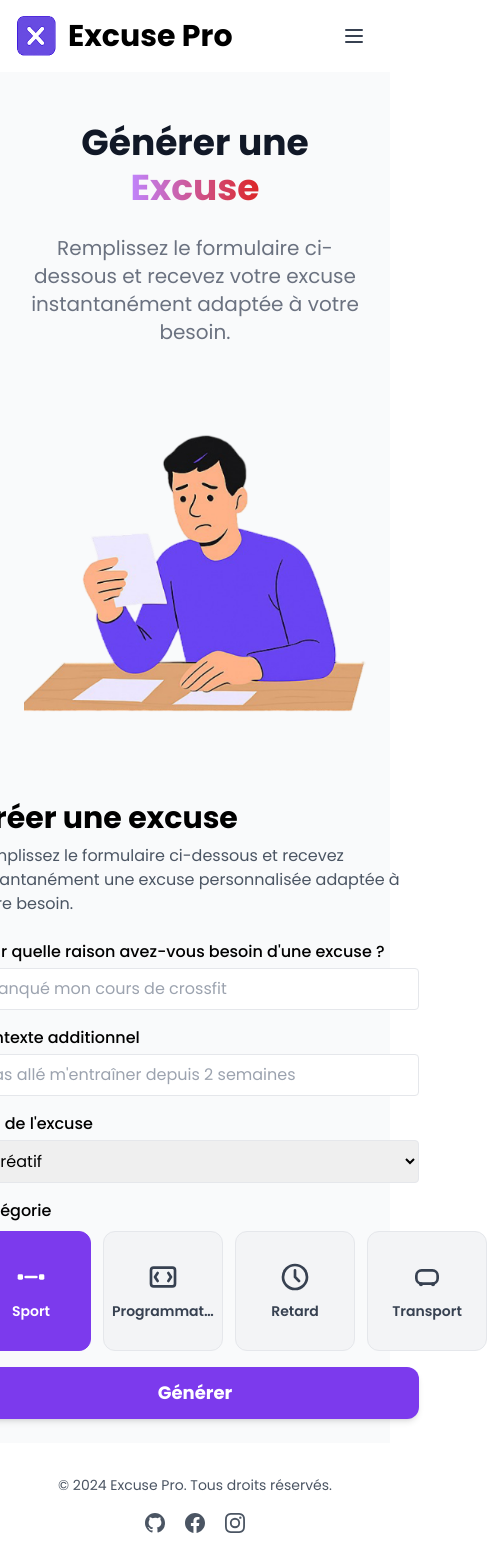
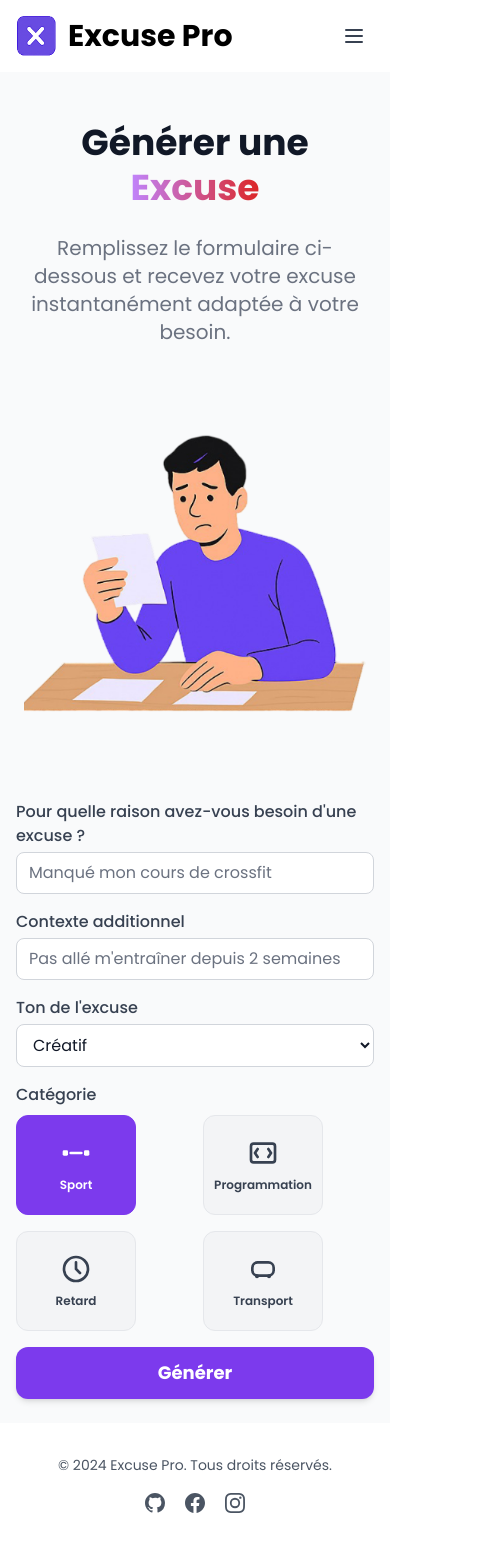
Before and after one commit to IZUKADEV/brief3_react_excusepro, a React (Vite) app: page /generer in a window 390 px wide. Shown: the whole page, 487 px wide, since content can reach past the window. Built offline with nearby package versions, Linux system fonts and the light colour scheme.

Commit message:
Form Responsive

```diff
--- a/src/component/Form.tsx
+++ b/src/component/Form.tsx
@@ -35,7 +35,7 @@ function AnimatedField({ label, children }: { label: string; children: ReactNode
       transition={{ duration: 0.4 }}
       className="flex flex-col items-start"
     >
-      <label className="block font-medium mb-1 text-left">{label}</label>
+      <label className="block font-medium mb-1 text-left text-gray-700 dark:text-gray-200">{label}</label>
       {children}
     </motion.div>
   );
@@ -47,14 +47,16 @@ function Card({ selected, onClick, icon, title }: { selected?: boolean; onClick?
       type="button"
       whileTap={{ scale: 0.96 }}
       whileHover={{ scale: 1.04 }}
-      className={`flex flex-col items-center justify-center py-7 px-2 rounded-xl border transition-all w-[120px] h-[120px] overflow-hidden
-        ${selected ? "bg-violet-600 text-white border-violet-600" : "bg-gray-100 text-gray-700 border-gray-200"}`}
+      className={`flex flex-col items-center justify-center py-4 px-2 rounded-xl border transition-all w-full max-w-[120px] lg:max-w-[150px] h-[100px] lg:h-[130px] overflow-hidden
+        ${selected
+          ? "bg-violet-600 text-white border-violet-600 dark:bg-violet-500 dark:border-violet-500"
+          : "bg-gray-100 text-gray-700 border-gray-200 dark:bg-gray-800 dark:text-gray-200 dark:border-gray-700 hover:bg-gray-200 dark:hover:bg-gray-700"
+        }`}
       onClick={onClick}
       aria-pressed={selected}
-      style={{ minWidth: 120, maxWidth: 120 }}
     >
-      <span className="mb-2">{icon}</span>
-      <span className="text-sm font-semibold text-center truncate w-full block">{title}</span>
+      <span className="mb-2 lg:mb-3">{icon}</span>
+      <span className="text-xs lg:text-sm font-semibold text-center truncate w-full block">{title}</span>
     </motion.button>
   );
 }
@@ -111,39 +113,27 @@ export default function Form() {
   }
 
   return (
-    <motion.main initial={{ opacity: 0 }} animate={{ opacity: 1 }}>
+    <motion.main
+      initial={{ opacity: 0 }}
+      animate={{ opacity: 1 }}
+      className="flex flex-col w-full px-4 sm:px-6 lg:px-8"
+    >
       <motion.section
-        className="max-w-md mx-auto p-0 mt-8"
+        className="mt-8 w-full max-w-2xl lg:max-w-4xl"
         initial={{ scale: 0.95, opacity: 0 }}
         animate={{ scale: 1, opacity: 1 }}
         transition={{ duration: 0.5 }}
       >
-        <motion.h1
-          className="text-3xl font-bold mb-2 text-left"
-          initial={{ opacity: 0, y: -30 }}
-          animate={{ opacity: 1, y: 0 }}
-          transition={{ duration: 0.5 }}
-        >
-          Créer une excuse
-        </motion.h1>
-        <motion.p
-          className="mb-6 text-gray-600 text-left"
-          initial={{ opacity: 0, y: -10 }}
-          animate={{ opacity: 1, y: 0 }}
-          transition={{ delay: 0.2, duration: 0.5 }}
-        >
-          Remplissez le formulaire ci-dessous et recevez instantanément une excuse personnalisée adaptée à votre besoin.
-        </motion.p>
         {loading ? (
-          <div className="text-center text-gray-500">Chargement des excuses…</div>
+          <div className="text-center text-gray-500 dark:text-gray-400">Chargement des excuses…</div>
         ) : error ? (
-          <div className="text-center text-red-500">{error}</div>
+          <div className="text-center text-red-500 dark:text-red-400">{error}</div>
         ) : (
           <motion.form className="space-y-4" initial="hidden" animate="visible" onSubmit={handleSubmit}>
             <AnimatedField label="Pour quelle raison avez-vous besoin d'une excuse ?">
               <motion.input
                 type="text"
-                className="w-full border rounded px-3 py-2 focus:outline-none focus:ring-2 focus:ring-violet-500"
+                className="w-full border rounded-lg px-3 py-2 focus:outline-none focus:ring-2 focus:ring-violet-500 bg-white dark:bg-gray-800 border-gray-300 dark:border-gray-600 text-gray-900 dark:text-white placeholder-gray-500 dark:placeholder-gray-400"
                 placeholder="Manqué mon cours de crossfit"
                 value={reason}
                 onChange={e => setReason(e.target.value)}
@@ -156,7 +146,7 @@ export default function Form() {
             <AnimatedField label="Contexte additionnel">
               <motion.input
                 type="text"
-                className="w-full border rounded px-3 py-2 focus:outline-none focus:ring-2 focus:ring-violet-500"
+                className="w-full border rounded-lg px-3 py-2 focus:outline-none focus:ring-2 focus:ring-violet-500 bg-white dark:bg-gray-800 border-gray-300 dark:border-gray-600 text-gray-900 dark:text-white placeholder-gray-500 dark:placeholder-gray-400"
                 placeholder="Pas allé m'entraîner depuis 2 semaines"
                 value={context}
                 onChange={e => setContext(e.target.value)}
@@ -167,7 +157,7 @@ export default function Form() {
             </AnimatedField>
             <AnimatedField label="Ton de l'excuse">
               <motion.select
-                className="w-full border rounded px-3 py-2 focus:outline-none focus:ring-2 focus:ring-violet-500"
+                className="w-full border rounded-lg px-3 py-2 focus:outline-none focus:ring-2 focus:ring-violet-500 bg-white dark:bg-gray-800 border-gray-300 dark:border-gray-600 text-gray-900 dark:text-white"
                 value={tone}
                 onChange={e => setTone(e.target.value)}
                 initial={{ opacity: 0, x: -20 }}
@@ -185,8 +175,8 @@ export default function Form() {
               transition={{ delay: 0.4, duration: 0.4 }}
               className="flex flex-col items-start"
             >
-              <label className="block font-medium mb-2 text-left">Catégorie</label>
-              <div className="flex gap-3 w-full">
+              <label className="block font-medium mb-2 text-left text-gray-700 dark:text-gray-200">Catégorie</label>
+              <div className="grid grid-cols-2 sm:grid-cols-4 lg:grid-cols-4 gap-4 w-full">
                 {categories.map(cat => (
                   <Card
                     key={cat.key}
@@ -205,7 +195,7 @@ export default function Form() {
               initial={{ opacity: 0, y: 20 }}
               animate={{ opacity: 1, y: 0 }}
               transition={{ delay: 0.5, duration: 0.4 }}
-              className="w-full mt-4 bg-violet-600 text-white font-bold py-3 rounded-xl text-lg shadow-md hover:bg-violet-700 transition"
+              className="w-full mt-4 bg-violet-600 dark:bg-violet-500 text-white font-bold py-3 rounded-xl text-lg shadow-md hover:bg-violet-700 dark:hover:bg-violet-600 transition-colors"
             >
               Générer
             </motion.button>
@@ -215,7 +205,7 @@ export default function Form() {
           <motion.div
             initial={{ opacity: 0, y: 20 }}
             animate={{ opacity: 1, y: 0 }}
-            className="mt-8 p-4 border-l-4 border-violet-600 bg-violet-50 text-violet-900 text-lg rounded"
+            className="mt-8 p-4 border-l-4 border-violet-600 dark:border-violet-500 bg-violet-50 dark:bg-violet-900/20 text-violet-900 dark:text-violet-100 text-lg rounded-lg"
           >
             <strong>Excuse générée :</strong><br />
             {excuse}
```
